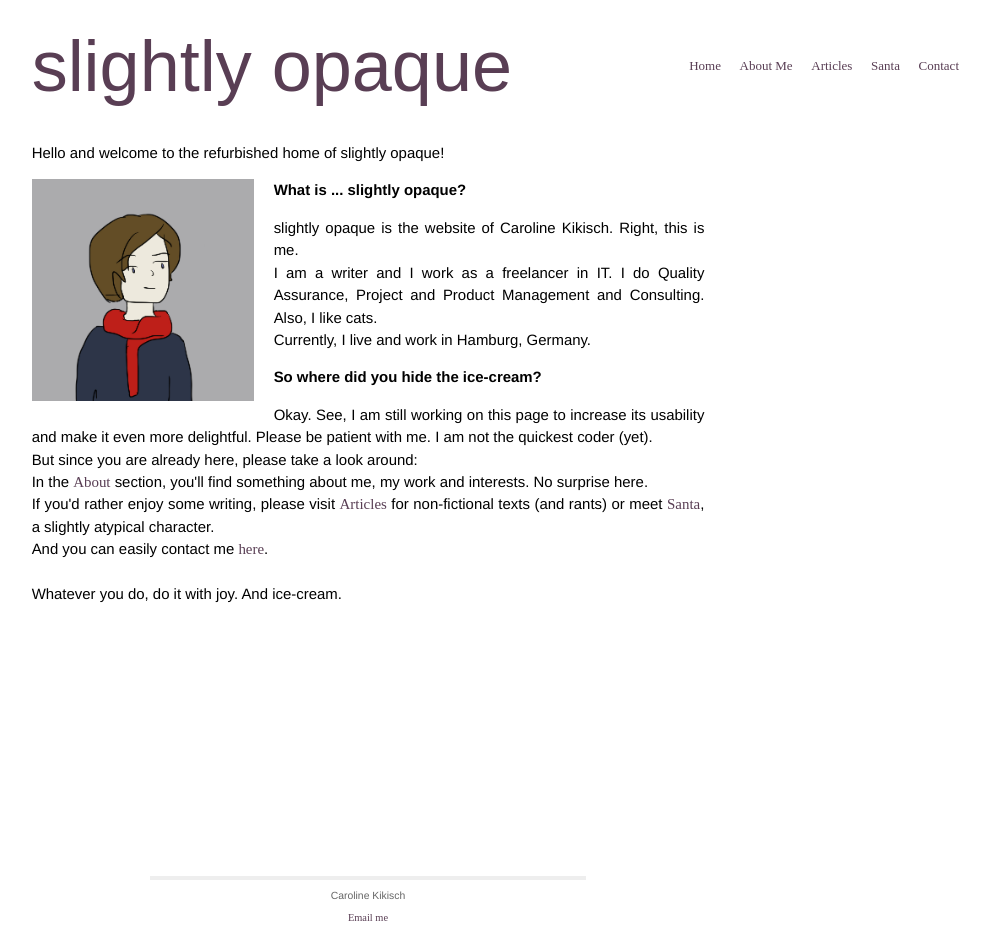
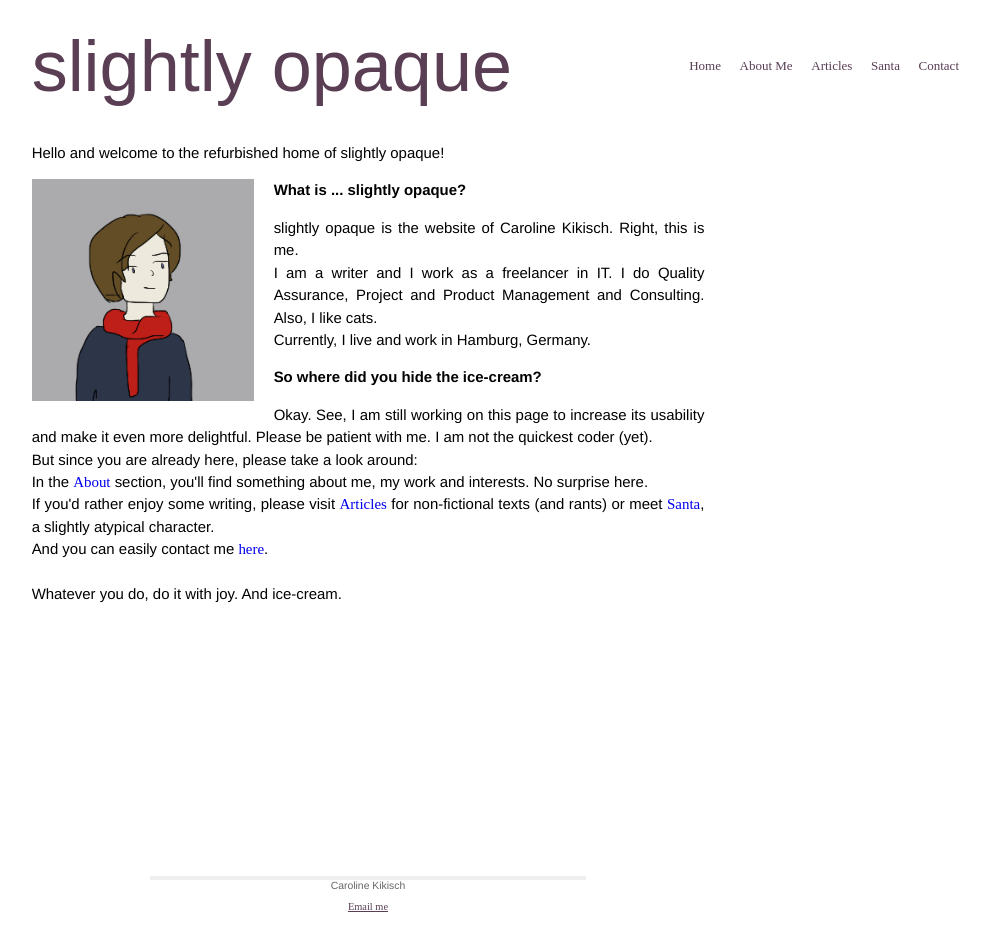
Before and after one commit to slightlyopaque/slightlyopaque_old.github.io, a Jekyll site: the page built from index.html, in a window 1280 px wide. Shown: the whole page, without its empty margins (272-1262 px from the left). Built offline with Jekyll 4.4.1, drawn with Linux system fonts in a browser that asks for light colours; Markdown is read by kramdown in place of the engine named in the settings.

Commit message:
Footer and links

```diff
--- a/_layouts/default.html
+++ b/_layouts/default.html
@@ -48,7 +48,7 @@
         </div>
 
           <footer class="footer">
-			<p id="name">Caroline Kikisch</p>
+			<id="name">Caroline Kikisch<br>
 			<a href="mailto:hush@slightlyopaque.net"> <p id="email">Email me</p></a>
 		  </footer>
     </body>
--- a/css/main.css
+++ b/css/main.css
@@ -31,10 +31,9 @@ h1 { margin-bottom: 1em; }
 p { margin: 1em 0; }
 
 a {
-	color: #593e54;
+/*	color: #593e54;*/
 	text-decoration: none;
-	font-family: Avenir;
-	color: #593e54;
+	font-family: Avenir; sans-serif;
 }
 
 a:hover   { color: #000; }
@@ -66,10 +65,19 @@ font-family: Avenir; sans-serif;
 	/* font-size: 1em; */
 	/* font-weight: 100; */
 	font-variant: small-caps;
-	font-family: Avenir;
+	font-family: Avenir; sans-serif;
 }
 
 #page-navigation a:hover   { color: #000; }
+
+.footer a {
+	color: #593e54;
+	text-decoration: underline;
+	font-weight: 500;
+	font-family: Avenir; sans-serif;
+	}
+
+.footer a:hover   { color: #000; }
 /*****************************************************************************/
 /*
 /* Home
@@ -144,6 +152,7 @@ font-family: Avenir; sans-serif;
 
 .meta {
   color: #aaa;
+  font-family: Avenir;sans-serif;
 }
 
 footer {
```
